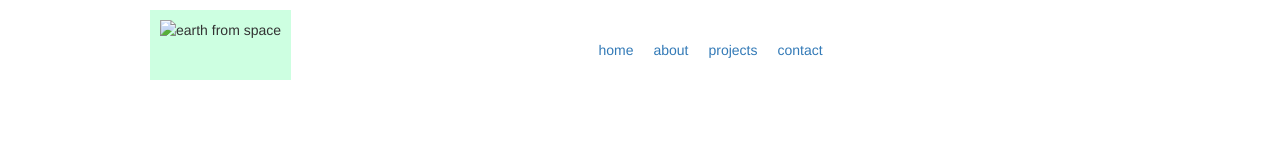
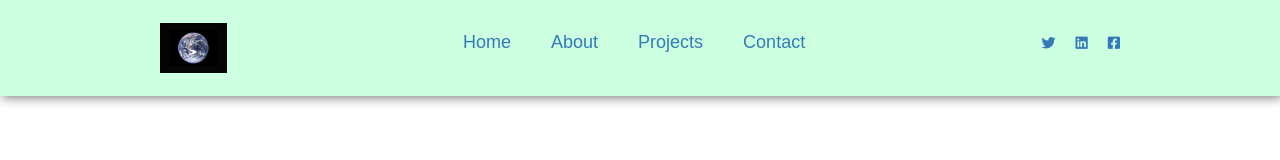
Before and after one commit to hdelgad3/js_navbar, a plain HTML site: page index.html in a window 1280 px wide. Drawn offline with nearby package versions, Linux system fonts and the light colour scheme.

Commit message:
finished dynamic navbar

```diff
--- a/app.js
+++ b/app.js
@@ -0,0 +1,20 @@
+const toggle = document.querySelector('.toggle');
+const links = document.querySelector('.links');
+const icon = document.querySelector('.toggle i');
+
+
+toggle.addEventListener('click', ()=>{
+    console.log(icon.classList);
+    if(links.classList.contains('show-links')){
+        links.classList.remove('show-links');
+
+        icon.classList.remove('fas','fa-toggle-on');
+        icon.classList.add('fas','fa-toggle-off');
+    }
+    else{
+        links.classList.add('show-links');
+
+        icon.classList.remove('fas','fa-toggle-off');
+        icon.classList.add('fas','fa-toggle-on');
+    }
+})
--- a/index.html
+++ b/index.html
@@ -24,7 +24,7 @@
             <div class='center'>
                 <!--header-->
                 <div class='navHeader'>
-                    <img src='/earth.jpg' alt='earth from space' class='logo' />
+                    <img src='/nasa-earth.jpg' alt='earth from space' class='logo' />
                     <button class='toggle'>
                         <i class='fas fa-toggle-off'></i>
                     </button>
@@ -46,15 +46,25 @@
                 </ul>
                 <!--social media icons-->
                 <ul class='socialMedia'>
-
+                    <li>
+                        <a href='https://www.twitter.com'>
+                            <i class='fab fa-twitter'></i>
+                        </a>
+                    </li>
+                    <li>
+                        <a href='https://www.linkedin.com'>
+                            <i class='fab fa-linkedin'></i>
+                        </a>
+                    </li>
+                    <li>
+                        <a href='https://www.facebook.com'>
+                            <i class='fab fa-facebook-square'></i>
+                        </a>
+                    </li>
                 </ul>
             </div>
         </nav>
 
-
-
-
-
-        <script href='app.js'></script>
+        <script src='app.js'></script>
     </body>
 </html>
--- a/style.css
+++ b/style.css
@@ -2,6 +2,9 @@
 :root{
     --primary-color: #cdffe1;
     --secondary-color: #ccc8c5;
+    --hover-color: #f58d80;
+    --shadow: 2px 2px 10px grey;
+    --transition: all 0.3s linear;
 }
 ul{
     list-style-type: none;
@@ -12,20 +15,20 @@ body{
 }
 
 nav{
-
-
+    background-color: var(--primary-color);
+    box-shadow: var(--shadow);
 }
 .navHeader{
     display: flex;
     flex-direction: row;
     justify-content: space-between;
-    background-color: var(--primary-color);
     padding: 1rem;
 }
 .toggle{
     font-size: 2rem;
     background: transparent;
     border-color: transparent;
+    transition: var(--transition);
 
 }
 .logo{
@@ -33,34 +36,67 @@ nav{
 
 }
 
+.socialMedia {
+    display: none;
+}
+
+.links a{
+    padding: 1rem;
+    text-transform: capitalize;
+    font-size: 1.4rem;
+    transition: var(--transition);
+    display: flex;
+    font-family: Helvetica;
+    font-weight: 545;
+}
+
 .links{
     height: 0;
+    overflow: hidden;
+    transition: var(--transition);
 }
 
-@media screen and (min-width: 700px){
+.show-links {
+    height: 15rem;
+  }
+
+@media screen and (min-width: 750px){
     .center{
         width: 1000px;
         display: flex;
+        margin: 0 auto;
+        padding: 1rem;
         align-items: center;
         justify-content: space-between;
-        margin: 0 auto;
-        padding: 1rem;
-
     }
     .navHeader{
-
+        padding: 1rem;
     }
     .toggle{
         display: none;
-
     }
     .links{
         display: flex;
-        flex-direction: row;
-        justify-content: space-between;
+        height:auto;
     }
     .links a{
         margin: 1rem;
+        text-transform: capitalize;
+        font-size: 1.8rem;
+        font-family: sans-serif;
+        text-decoration: none !important;
     }
-
+    .links a:hover{
+        color: var(--hover-color);
+    }
+    .socialMedia{
+        display: flex;
+    }
+    .socialMedia a{
+        height: auto;
+        margin: 1rem;
+    }
+    .socialMedia a:hover{
+        color: var(--hover-color);
+    }
 }
```
Also changed, not shown: nasa-earth.jpg (added).
